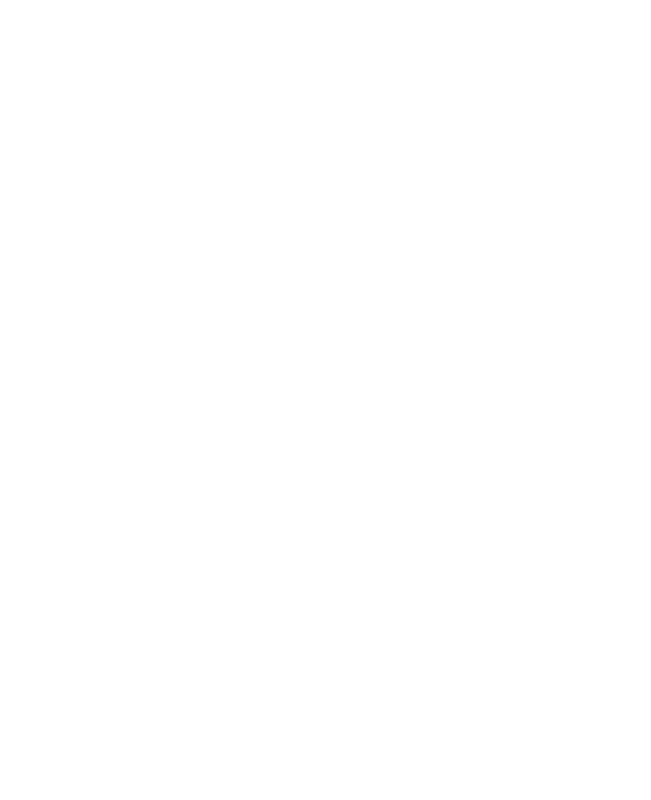
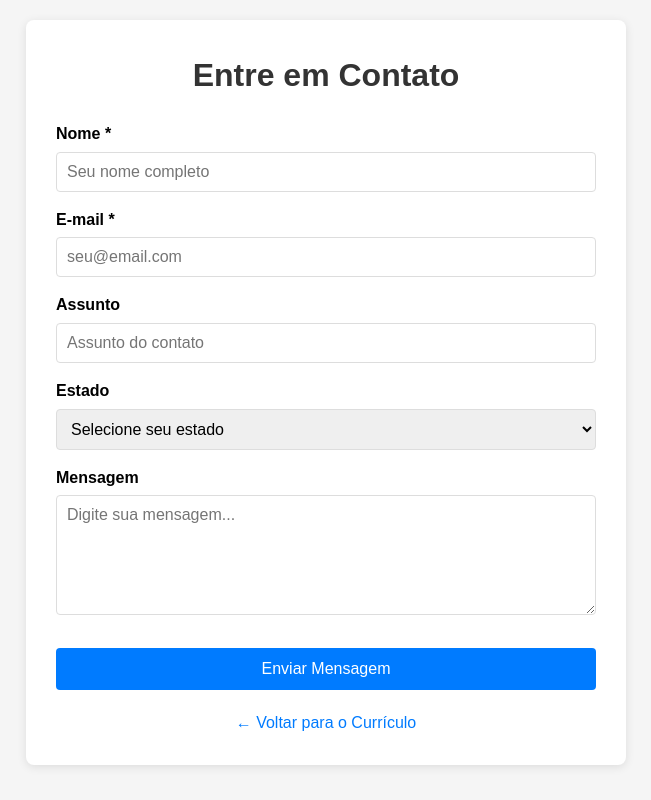
Before and after one commit to ijamillen02-byte/web, a plain HTML site: page ppi1_lista1/4_contato.html in a window 1280 px wide. Shown: the whole page, without its empty margins (314-965 px from the left). Drawn offline with Linux system fonts and the light colour scheme.

Commit message:
atividade

```diff
--- a/ppi1_lista1/4_contato.html
+++ b/ppi1_lista1/4_contato.html
@@ -1,11 +1,130 @@
 <!DOCTYPE html>
-<html lang="en">
+<html lang="pt-BR">
 <head>
     <meta charset="UTF-8">
     <meta name="viewport" content="width=device-width, initial-scale=1.0">
-    <title>Document</title>
+    <title>Contato Simples</title>
+    <style>
+        * {
+            margin: 0;
+            padding: 0;
+            box-sizing: border-box;
+            font-family: Arial, sans-serif;
+        }
+
+        body {
+            background-color: #f5f5f5;
+            padding: 20px;
+            line-height: 1.6;
+        }
+
+        .container {
+            max-width: 600px;
+            margin: 0 auto;
+            background: white;
+            padding: 30px;
+            border-radius: 8px;
+            box-shadow: 0 2px 10px rgba(0,0,0,0.1);
+        }
+
+        h1 {
+            text-align: center;
+            margin-bottom: 20px;
+            color: #333;
+        }
+
+        .form-group {
+            margin-bottom: 15px;
+        }
+
+        label {
+            display: block;
+            margin-bottom: 5px;
+            font-weight: bold;
+        }
+
+        input, select, textarea {
+            width: 100%;
+            padding: 10px;
+            border: 1px solid #ddd;
+            border-radius: 4px;
+            font-size: 16px;
+        }
+
+        textarea {
+            height: 120px;
+            resize: vertical;
+        }
+
+        button {
+            width: 100%;
+            padding: 12px;
+            background: #007bff;
+            color: white;
+            border: none;
+            border-radius: 4px;
+            font-size: 16px;
+            cursor: pointer;
+            margin-top: 10px;
+        }
+
+        button:hover {
+            background: #0056b3;
+        }
+
+        .back-link {
+            display: block;
+            text-align: center;
+            margin-top: 20px;
+            color: #007bff;
+            text-decoration: none;
+        }
+
+        .back-link:hover {
+            text-decoration: underline;
+        }
+    </style>
 </head>
 <body>
+    <div class="container">
+        <h1>Entre em Contato</h1>
 
+        <form>
+            <div class="form-group">
+                <label for="nome">Nome *</label>
+                <input type="text" id="nome" name="nome" placeholder="Seu nome completo" required>
+            </div>
+
+            <div class="form-group">
+                <label for="email">E-mail *</label>
+                <input type="email" id="email" name="email" placeholder="seu@email.com" required>
+            </div>
+
+            <div class="form-group">
+                <label for="assunto">Assunto</label>
+                <input type="text" id="assunto" name="assunto" placeholder="Assunto do contato">
+            </div>
+
+            <div class="form-group">
+                <label for="estado">Estado</label>
+                <select id="estado" name="estado">
+                    <option value="">Selecione seu estado</option>
+                    <option value="SP">São Paulo</option>
+                    <option value="RJ">Rio de Janeiro</option>
+                    <option value="MG">Minas Gerais</option>
+                    <option value="RS">Rio Grande do Sul</option>
+                </select>
+            </div>
+
+            <div class="form-group">
+                <label for="mensagem">Mensagem</label>
+                <textarea id="mensagem" name="mensagem" placeholder="Digite sua mensagem..."></textarea>
+            </div>
+
+            <button type="submit">Enviar Mensagem</button>
+        </form>
+
+        <a href="3_curriculo.html" class="back-link">← Voltar para o Currículo</a>
+    </div>
 </body>
 </html>
--- a/ppi1_lista1/style.css
+++ b/ppi1_lista1/style.css
@@ -0,0 +1,289 @@
+/* style.css - Arquivo externo */
+
+
+* {
+    margin: 0;
+    padding: 0;
+    box-sizing: border-box;
+}
+
+body {
+    background-color: #f8f9fa;
+    color: #333;
+    font-family: Arial, sans-serif;
+    line-height: 1.6;
+    padding: 20px;
+}
+
+.container {
+    max-width: 1200px;
+    margin: 0 auto;
+    background: white;
+    padding: 30px;
+    border-radius: 8px;
+    box-shadow: 0 2px 10px rgba(0,0,0,0.1);
+}
+
+header {
+    background: #2c3e50;
+    color: white;
+    padding: 20px 0;
+    margin-bottom: 30px;
+    border-radius: 8px;
+}
+
+h1, h2, h3 {
+    color: #2c3e50;
+    margin-bottom: 15px;
+}
+
+h1 {
+    text-align: center;
+    font-size: 2.5rem;
+    border-bottom: 3px solid #3498db;
+    padding-bottom: 10px;
+}
+
+h2 {
+    font-size: 1.8rem;
+    color: #34495e;
+}
+
+.nav-menu {
+    background: #34495e;
+    padding: 15px;
+    border-radius: 8px;
+    margin-bottom: 20px;
+}
+
+.nav-menu ul {
+    list-style: none;
+    display: flex;
+    justify-content: center;
+    gap: 30px;
+}
+
+.nav-menu a {
+    color: white;
+    text-decoration: none;
+    padding: 10px 20px;
+    border-radius: 5px;
+    transition: all 0.3s ease;
+    font-weight: bold;
+}
+
+.nav-menu a:hover {
+    background: #3498db;
+    transform: translateY(-2px);
+    box-shadow: 0 4px 8px rgba(0,0,0,0.2);
+}
+
+.form-group {
+    margin-bottom: 20px;
+}
+
+label {
+    display: block;
+    margin-bottom: 8px;
+    font-weight: bold;
+    color: #2c3e50;
+}
+
+input[type="text"],
+input[type="email"],
+input[type="tel"],
+input[type="date"],
+select,
+textarea {
+    width: 100%;
+    padding: 12px;
+    border: 2px solid #ddd;
+    border-radius: 8px;
+    font-size: 16px;
+    transition: all 0.3s ease;
+    font-family: Arial, sans-serif;
+}
+
+input[type="text"]:focus,
+input[type="email"]:focus,
+input[type="tel"]:focus,
+select:focus,
+textarea:focus {
+    border-color: #3498db;
+    outline: none;
+    box-shadow: 0 0 8px rgba(52, 152, 219, 0.3);
+}
+
+textarea {
+    height: 150px;
+    resize: vertical;
+}
+
+.btn {
+    display: inline-block;
+    padding: 12px 30px;
+    background: #3498db;
+    color: white;
+    border: none;
+    border-radius: 8px;
+    font-size: 16px;
+    cursor: pointer;
+    transition: all 0.3s ease;
+    text-decoration: none;
+    text-align: center;
+    font-weight: bold;
+}
+
+.btn:hover {
+    background: #2980b9;
+    transform: translateY(-2px);
+    box-shadow: 0 4px 12px rgba(0,0,0,0.2);
+}
+
+.btn-submit {
+    width: 100%;
+    padding: 15px;
+    font-size: 18px;
+    background: #27ae60;
+}
+
+.btn-submit:hover {
+    background: #219a52;
+}
+
+table {
+    width: 100%;
+    border-collapse: collapse;
+    margin: 20px 0;
+    background: white;
+    border-radius: 8px;
+    overflow: hidden;
+    box-shadow: 0 2px 10px rgba(0,0,0,0.1);
+}
+
+th, td {
+    border: 2px solid #bdc3c7;
+    padding: 15px;
+    text-align: left;
+}
+
+th {
+    background: #3498db;
+    color: white;
+    font-weight: bold;
+    text-align: center;
+}
+
+tr:nth-child(even) {
+    background-color: #ecf0f1;
+}
+
+tr:hover {
+    background-color: #d6eaf8;
+    transition: background-color 0.3s ease;
+}
+
+
+a {
+    color: #3498db;
+    text-decoration: none;
+    transition: color 0.3s ease;
+}
+
+a:hover {
+    color: #2980b9;
+    text-decoration: underline;
+}
+
+.back-link {
+    display: inline-block;
+    margin-top: 20px;
+    padding: 10px 20px;
+    background: #95a5a6;
+    color: white;
+    border-radius: 5px;
+}
+
+.back-link:hover {
+    background: #7f8c8d;
+    text-decoration: none;
+}
+
+ul, ol {
+    margin: 15px 0;
+    padding-left: 30px;
+}
+
+li {
+    margin-bottom: 8px;
+}
+
+.section {
+    background: white;
+    padding: 25px;
+    margin: 20px 0;
+    border-radius: 8px;
+    box-shadow: 0 2px 8px rgba(0,0,0,0.1);
+    border-left: 5px solid #3498db;
+}
+
+.card {
+    background: white;
+    padding: 20px;
+    margin: 15px 0;
+    border-radius: 8px;
+    box-shadow: 0 2px 6px rgba(0,0,0,0.1);
+    border: 1px solid #ecf0f1;
+}
+
+
+footer {
+    text-align: center;
+    margin-top: 40px;
+    padding: 20px;
+    background: #34495e;
+    color: white;
+    border-radius: 8px;
+}
+
+
+@media (max-width: 768px) {
+    .container {
+        padding: 15px;
+    }
+
+    h1 {
+        font-size: 2rem;
+    }
+
+    .nav-menu ul {
+        flex-direction: column;
+        gap: 10px;
+    }
+
+    table {
+        font-size: 14px;
+    }
+
+    th, td {
+        padding: 10px;
+    }
+}
+
+@media (max-width: 480px) {
+    body {
+        padding: 10px;
+    }
+
+    h1 {
+        font-size: 1.8rem;
+    }
+
+    input, select, textarea {
+        padding: 10px;
+    }
+
+    .btn {
+        padding: 10px 20px;
+    }
+}
```
